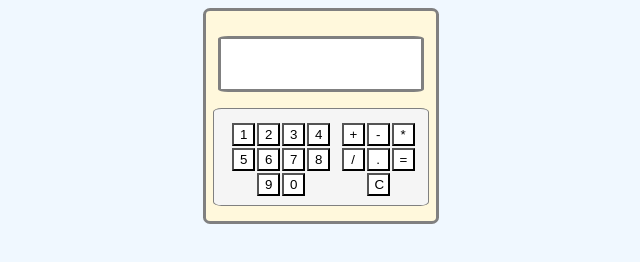
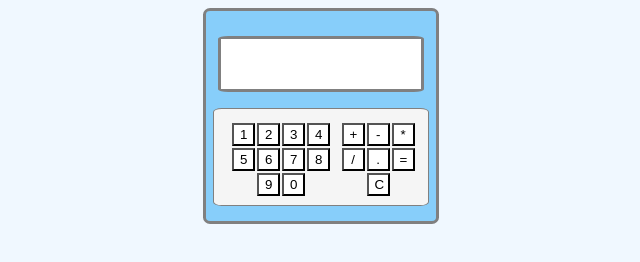
Before and after one commit to Bether12/calculator, a plain HTML site: page index.html in a window 1280 px wide. Shown: the whole page, without its empty margins (319-959 px from the left). Drawn offline with Linux system fonts and the light colour scheme.

Commit message:
Change calculator color

```diff
--- a/styles.css
+++ b/styles.css
@@ -7,7 +7,7 @@ body{
 #calculator{
     height: 210px;
     width: 230px;
-    background-color:cornsilk;
+    background-color:lightskyblue;
     border: 3px solid gray;
     border-radius: 3%;
     display: flex;
```
